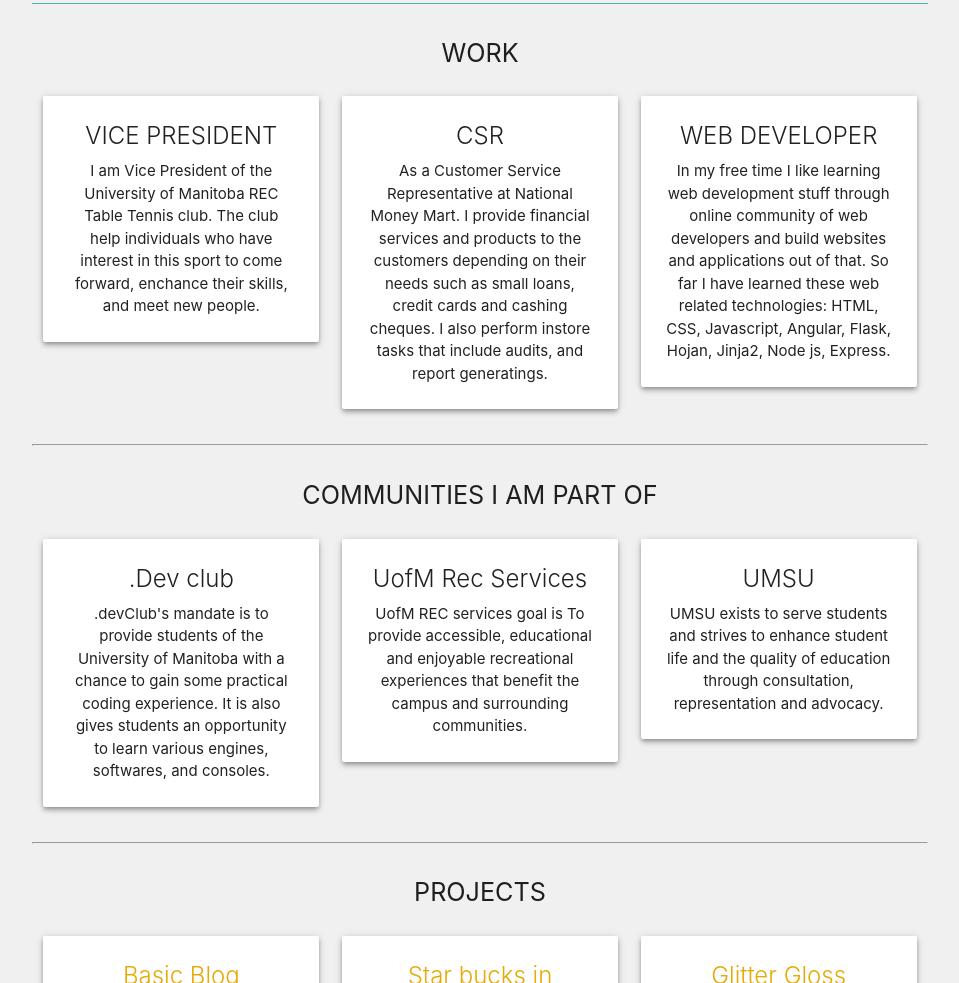
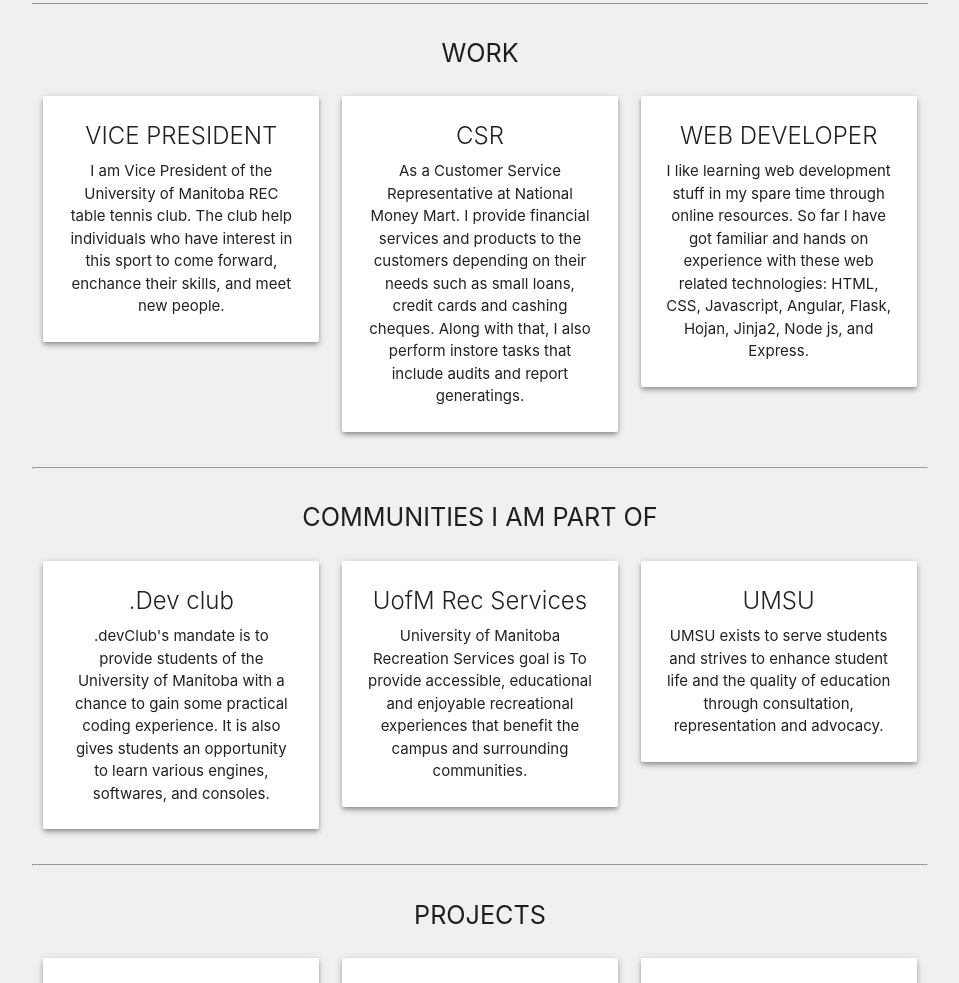
Before and after one commit to ismailkhowaja1/ismailkhowaja1.github.io, a plain HTML site: page index.html in a window 1280 px wide. Shown: the part 1208-2191 px from the top of the page, without its empty margins (160-1119 px from the left). Drawn offline with nearby package versions, Linux system fonts and the light colour scheme.

Commit message:
made changes to content

```diff
--- a/index.html
+++ b/index.html
@@ -48,7 +48,7 @@
 							<div class="card z-depth-2">
 								<div class="card-content">
 									<span class="card-title grey-text text-darken-4">VICE PRESIDENT</span>
-									<p>I am Vice President of the University of Manitoba REC Table Tennis club. The club help individuals who have interest in this sport to come forward, enchance their skills, and meet new people.</p>
+									<p>I am Vice President of the University of Manitoba REC table tennis club. The club help individuals who have interest in this sport to come forward, enchance their skills, and meet new people.</p>
 								</div>
 							</div>
 						</div>
@@ -57,7 +57,7 @@
 							<div class="card z-depth-2">
 								<div class="card-content">
 									<span class="card-title activator grey-text text-darken-4">CSR</span>
-									<p>As a Customer Service Representative at National Money Mart. I provide financial services and products to the customers depending on their needs such as small loans, credit cards and cashing cheques. I also perform instore tasks that include audits, and report generatings.</p>
+									<p>As a Customer Service Representative at National Money Mart. I provide financial services and products to the customers depending on their needs such as small loans, credit cards and cashing cheques. Along with that, I also perform instore tasks that include audits and report generatings.</p>
 								</div>
 							</div>
 						</div>
@@ -66,7 +66,7 @@
 							<div class="card z-depth-2">
 								<div class="card-content">
 									<span class="card-title activator grey-text text-darken-4">WEB DEVELOPER</span>
-									<p>In my free time I like learning web development stuff through online community of web developers and build websites and applications out of that. So far I have learned these web related technologies: HTML, CSS, Javascript, Angular, Flask, Hojan, Jinja2, Node js, Express.</p>
+									<p>I like learning web development stuff in my spare time through online resources. So far I have got familiar and hands on experience with these web related technologies: HTML, CSS, Javascript, Angular, Flask, Hojan, Jinja2, Node js, and Express.</p>
 								</div>
 							</div>
 						</div>
@@ -92,7 +92,7 @@
 							<div class="card z-depth-2">
 								<div class="card-content">
 									<span class="card-title">UofM Rec Services</span>
-									<p>UofM REC services goal is To provide accessible, educational and enjoyable recreational experiences that benefit the campus and surrounding communities.</p>
+									<p>University of Manitoba Recreation Services goal is To provide accessible, educational and enjoyable recreational experiences that benefit the campus and surrounding communities.</p>
 								</div>
 							</div>
 						</div>
```
